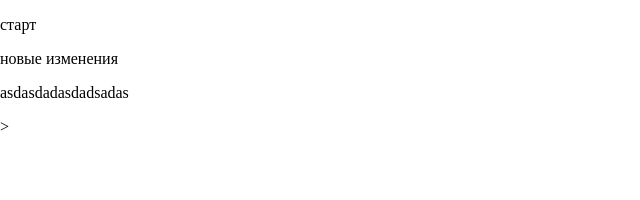
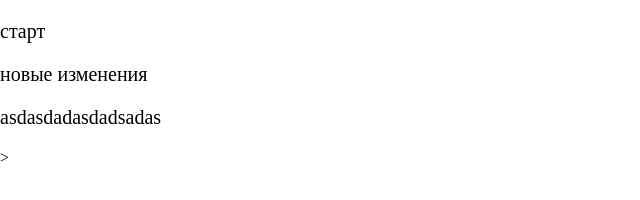
Before and after one commit to sayax/git, a plain HTML site: page index.html in a window 1280 px wide. Shown: the whole page, without its empty margins (0-640 px from the left). Drawn offline with Linux system fonts and the light colour scheme.

Commit message:
master style

```diff
--- a/style.css
+++ b/style.css
@@ -3,3 +3,7 @@ body{
     margin: 0;
 
 }
+p{
+    margin-bottom: 20px;
+    font-size: 20px;
+}
```
